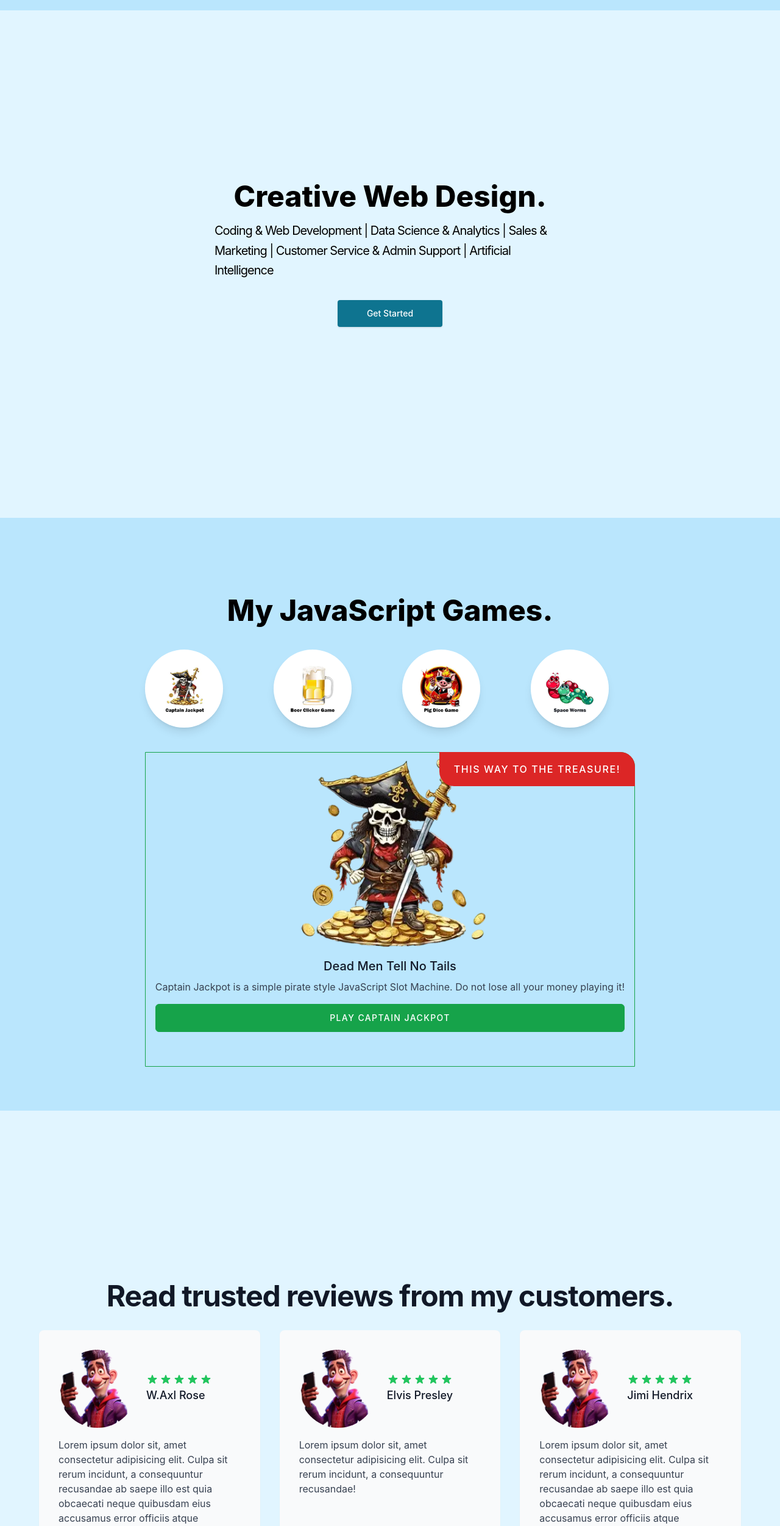
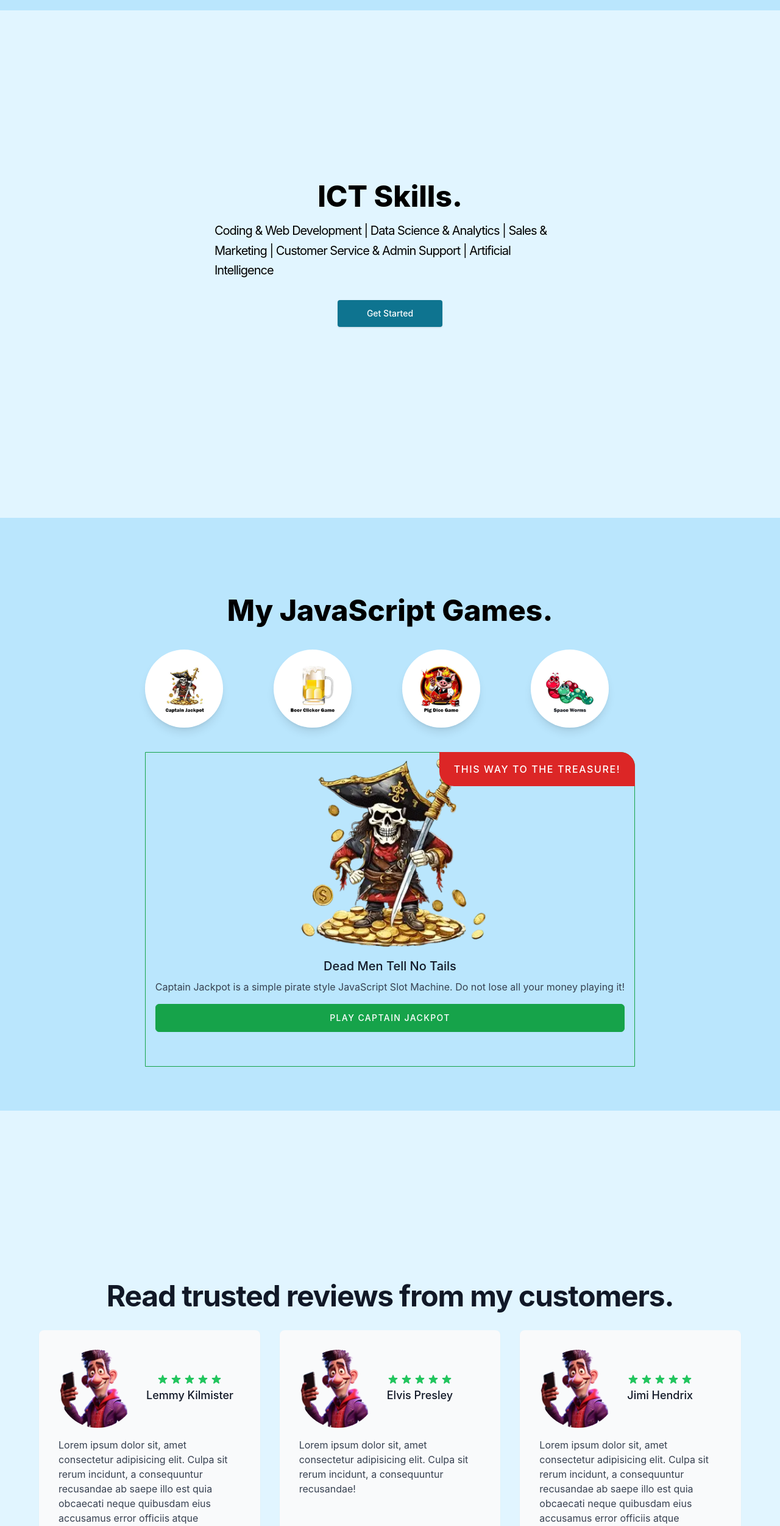
Before and after one commit to jkiimala/reactWeb, a React (Create React App) app: page / in a window 1280 px wide. Shown: the part 895-3397 px from the top of the page at 61% size. Built offline with nearby package versions, Linux system fonts and the light colour scheme.

Commit message:
update build for gh-pages

```diff
--- a/src/components/Contact.js
+++ b/src/components/Contact.js
@@ -6,7 +6,7 @@ import profileImage from '../images/man.webp'; // Tuodaan kuva
 const reviews = [
   {
     id: 1,
-    name: "W.Axl Rose",
+    name: "Lemmy Kilmister",
     review: "Lorem ipsum dolor sit, amet consectetur adipisicing elit. Culpa sit rerum incidunt, a consequuntur recusandae ab saepe illo est quia obcaecati neque quibusdam eius accusamus error officiis atque voluptates magnam!",
     rating: 5,
   },
--- a/src/components/Skills.js
+++ b/src/components/Skills.js
@@ -8,7 +8,7 @@ const Skills = () => {
     <div className="mx-auto max-w-xl text-center">
 
       <h1 className="text-3xl font-extrabold sm:text-5xl">
-        Creative Web Design.
+        ICT Skills.
       </h1>
 
       <p className="mt-4 sm:text-xl/relaxed text-start tracking-tighter">
```
